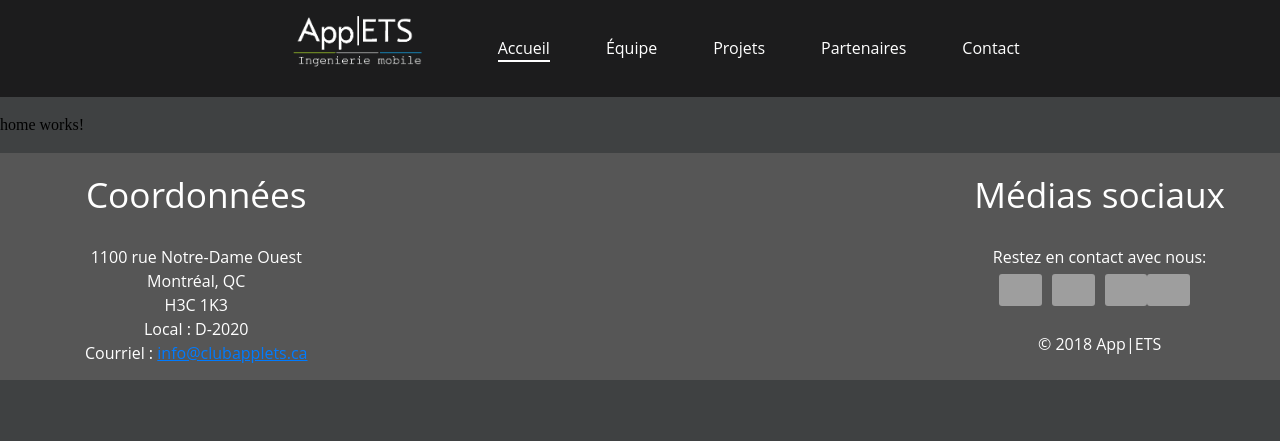
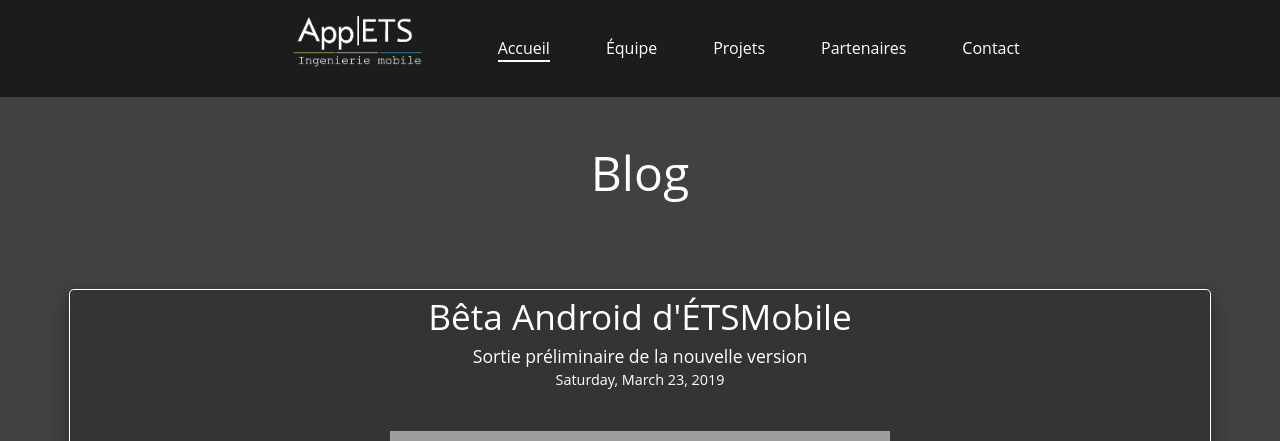
Before and after one commit to ApplETS/Site-Web-App-ETS, an Angular app: page /home in a window 1280 px wide. Shown: the top 441 px of the page. Built offline with nearby package versions, Linux system fonts and the light colour scheme; grey boxes are pictures that could not be loaded.

Commit message:
Blog section ready to be used

```diff
--- a/src/app/app.module.ts
+++ b/src/app/app.module.ts
@@ -8,9 +8,10 @@
 import { BrowserAnimationsModule } from '@angular/platform-browser/animations';
 import { FooterComponent } from './footer/footer.component';
 import { SharedModule } from './shared-module/shared.module';
+import { FeatureModule } from './feature/feature.module';
 
 @NgModule({
-  imports: [BrowserModule, BrowserAnimationsModule, AppRoutingModule, SharedModule],
+  imports: [BrowserModule, BrowserAnimationsModule, AppRoutingModule, SharedModule, FeatureModule],
   declarations: [AppComponent, HeaderComponent, HomeComponent, FooterComponent],
   providers: [],
   bootstrap: [AppComponent]
--- /dev/null
+++ b/src/app/feature/blog/blog.component.css
@@ -0,0 +1,10 @@
+.sectionTitle {
+    color: white;
+    justify-content: center;
+    display: flex;
+}
+
+.title {
+    font-size: 3rem;
+    margin: 5vh;
+}
--- /dev/null
+++ b/src/app/feature/blog/blog.component.html
@@ -0,0 +1,7 @@
+<div class="sectionTitle">
+    <span class="title">Blog</span>
+</div>
+
+<app-blog-post *ngFor="let post of posts"
+          [post]="post"
+></app-blog-post>
--- /dev/null
+++ b/src/app/feature/blog/blog.component.ts
@@ -0,0 +1,25 @@
+import { Component, OnInit } from '@angular/core';
+import { BlogPost } from '../../shared-module/components/blog-post/blogpost';
+import { BlogPostService } from './service/blog-post.service';
+
+@Component({
+  selector: 'app-blog',
+  templateUrl: './blog.component.html',
+  styleUrls: ['./blog.component.css']
+})
+export class BlogComponent implements OnInit {
+
+  posts: BlogPost[];
+
+  constructor(private postsService: BlogPostService) {
+  }
+
+  ngOnInit() {
+    this.getPosts();
+  }
+
+  getPosts(): void {
+    this.posts = BlogPostService.getPosts();
+  }
+
+}
--- /dev/null
+++ b/src/app/feature/blog/service/blog-post.service.ts
@@ -0,0 +1,13 @@
+import { Injectable } from '@angular/core';
+import { BlogPost } from '../../../shared-module/components/blog-post/blogpost';
+
+import { POSTS } from './blogPost-mock';
+
+@Injectable({
+  providedIn: 'root'
+})
+export class BlogPostService {
+  static getPosts(): BlogPost[] {
+    return POSTS;
+  }
+}
--- /dev/null
+++ b/src/app/feature/blog/service/blogPost-mock.ts
@@ -0,0 +1,15 @@
+import { BlogPost } from '../../../shared-module/components/blog-post/blogpost';
+
+export const POSTS: BlogPost[] = [
+  {
+    title: 'Bêta Android d\'ÉTSMobile',
+    subtitle: 'Sortie préliminaire de la nouvelle version',
+    date: new Date('03/23/2019'),
+    iFrameUrl:
+      'https://www.facebook.com/plugins/post.php?href=https%3A%2F%2Fwww.facebook.com%2FClubApplETS%2Fposts%2F2111775112205619&width=500',
+    bottomButtons: [
+      { link: 'https://www.facebook.com/ClubApplETS/posts/1872106766172456', text: 'Voir sur Facebook' },
+      { link: 'https://twitter.com/ClubApplETS/status/1044691798420008965', text: 'Voir sur Twitter' }
+    ]
+  }
+];
--- a/src/app/home/home.component.html
+++ b/src/app/home/home.component.html
@@ -1,3 +1 @@
-<p>
-  home works!
-</p>
+<app-blog></app-blog>
--- a/src/styles.css
+++ b/src/styles.css
@@ -3,6 +3,7 @@
   margin: 0;
   line-height: 1.5;
   background-color: #3f4142;
+  font-family: 'Open Sans',sans-serif;
 }
 
 .spacer {
```
Also changed, not shown: src/app/feature/feature.module.ts (added, +16 -0 lines), 1 other file (tests, documents, lock files or other folders).
